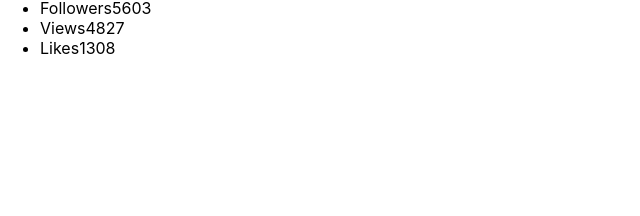
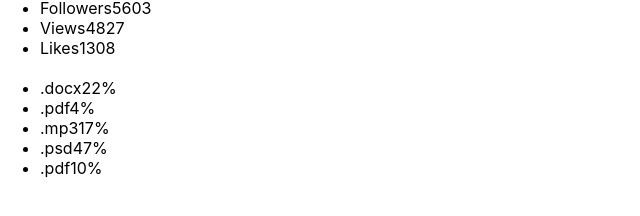
Before and after one commit to olechka-moiseenko/goit-react-hw-01-components, a React (Create React App) app: page / in a window 1280 px wide. Shown: the part 430-646 px from the top of the page, without its empty margins (0-640 px from the left). Built offline with nearby package versions, Linux system fonts and the light colour scheme.

Commit message:
Добавила Statistics

```diff
--- a/src/App.js
+++ b/src/App.js
@@ -1,5 +1,7 @@
 import user from "./components/user.json";
 import Profile from "./components/profile.js";
+import statisticalData from "./components/statistics/statistical-data.json";
+import Statistics from "./components/statistics/statistics";
 export default function App() {
   return (
     <div>
@@ -10,6 +12,7 @@ export default function App() {
         avatar={user.avatar}
         stats={user.stats}
       />
+      <Statistics stats={statisticalData} />
     </div>
   );
 }
--- /dev/null
+++ b/src/components/statistics/statistical-data.json
@@ -0,0 +1,27 @@
+[
+    {
+        "id": "id-1",
+        "label": ".docx",
+        "percentage": 22
+    },
+    {
+        "id": "id-2",
+        "label": ".pdf",
+        "percentage": 4
+    },
+    {
+        "id": "id-3",
+        "label": ".mp3",
+        "percentage": 17
+    },
+    {
+        "id": "id-4",
+        "label": ".psd",
+        "percentage": 47
+    },
+    {
+        "id": "id-5",
+        "label": ".pdf",
+        "percentage": 10
+    }
+]
--- /dev/null
+++ b/src/components/statistics/statistics.js
@@ -0,0 +1,26 @@
+import PropTypes from "prop-types";
+export default function Statistics({ title, stats }) {
+  return (
+    <section class="statistics">
+      <h2 class="title">{title}</h2>
+
+      <ul class="stat-list">
+        {stats.map((data) => (
+          <li class="item" key={data.id}>
+            <span class="label">{data.label}</span>
+            <span class="percentage">{data.percentage}%</span>
+          </li>
+        ))}
+      </ul>
+    </section>
+  );
+}
+
+Statistics.propTypes = {
+  title: PropTypes.string,
+  stats: PropTypes.arrayOf(
+    PropTypes.shape({
+      id: PropTypes.string.isRequired,
+    })
+  ),
+};
```
Also changed, not shown: src/components/friendList/friends.json (added, +32 -0 lines), src/components/friendList/friendList.js (added), src/components/friendList/friendList.module.css (added), src/components/statistics/statistics.module.css (added), 1 other file (tests, documents, lock files or other folders).
